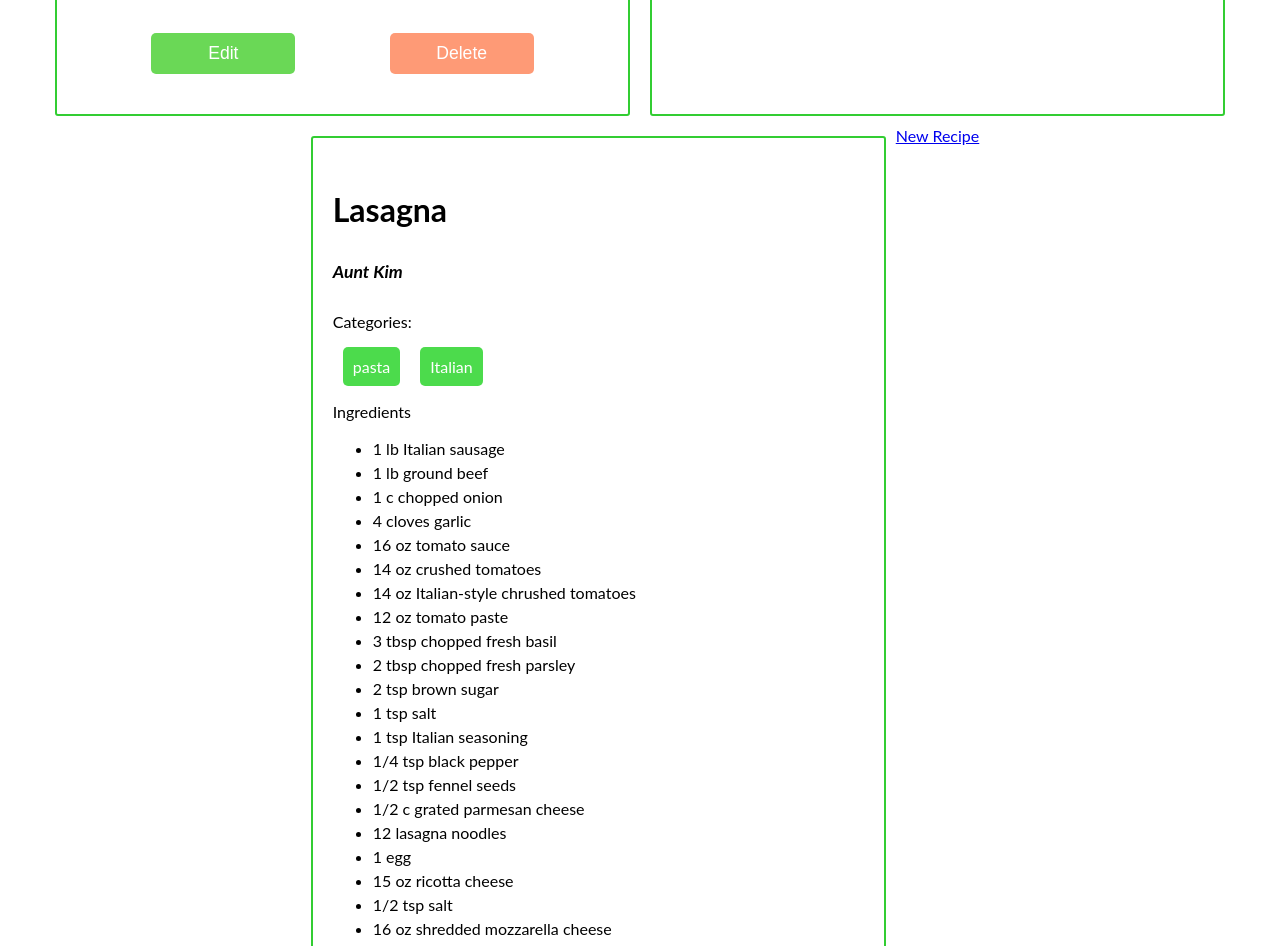
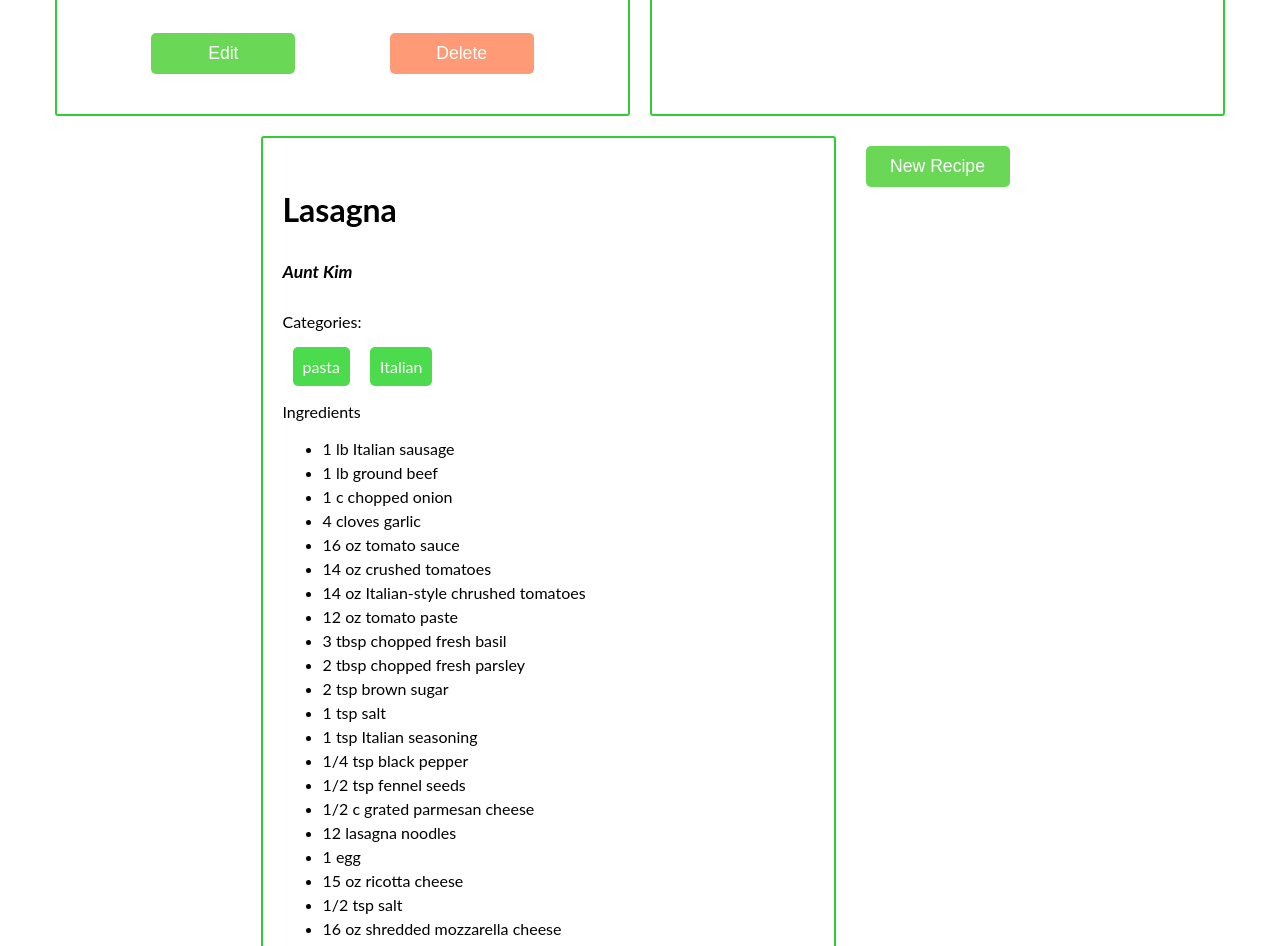
Before and after one commit to Build-Week-Secret-Family-Recipes1/front-end, a React (Create React App) app: page /recipes in a window 1280 px wide. Shown: the part 1340-2286 px from the top of the page. Built offline with nearby package versions, Linux system fonts and the light colour scheme; sample sign-in values are in the browser's storage.

Commit message:
styled the New Recipe button in RecipeList.js

```diff
--- a/src/components/RecipeList.js
+++ b/src/components/RecipeList.js
@@ -11,6 +11,18 @@ const Wrapper = styled.div`
   flex-wrap: wrap;
   justify-content: center;
   margin: 50px 0;
+`
+
+const Button = styled.button`
+    display: inline-block;
+    padding: 10px;
+    margin: 20px;
+    width: 9rem;
+    font-size: 1.1rem;
+    border: none;
+    border-radius: 5px;
+    background-color: #6AD856;
+    color: white;
 `
 
 function RecipeList(props) {
@@ -37,7 +49,7 @@ function RecipeList(props) {
                 />
               )
             })}
-             <Link to='/new'>New Recipe</Link>
+             <Link to='/new'><Button>New Recipe</Button></Link>
 
               {/*
                   will map over data and add a recipe card for each recipe
```
